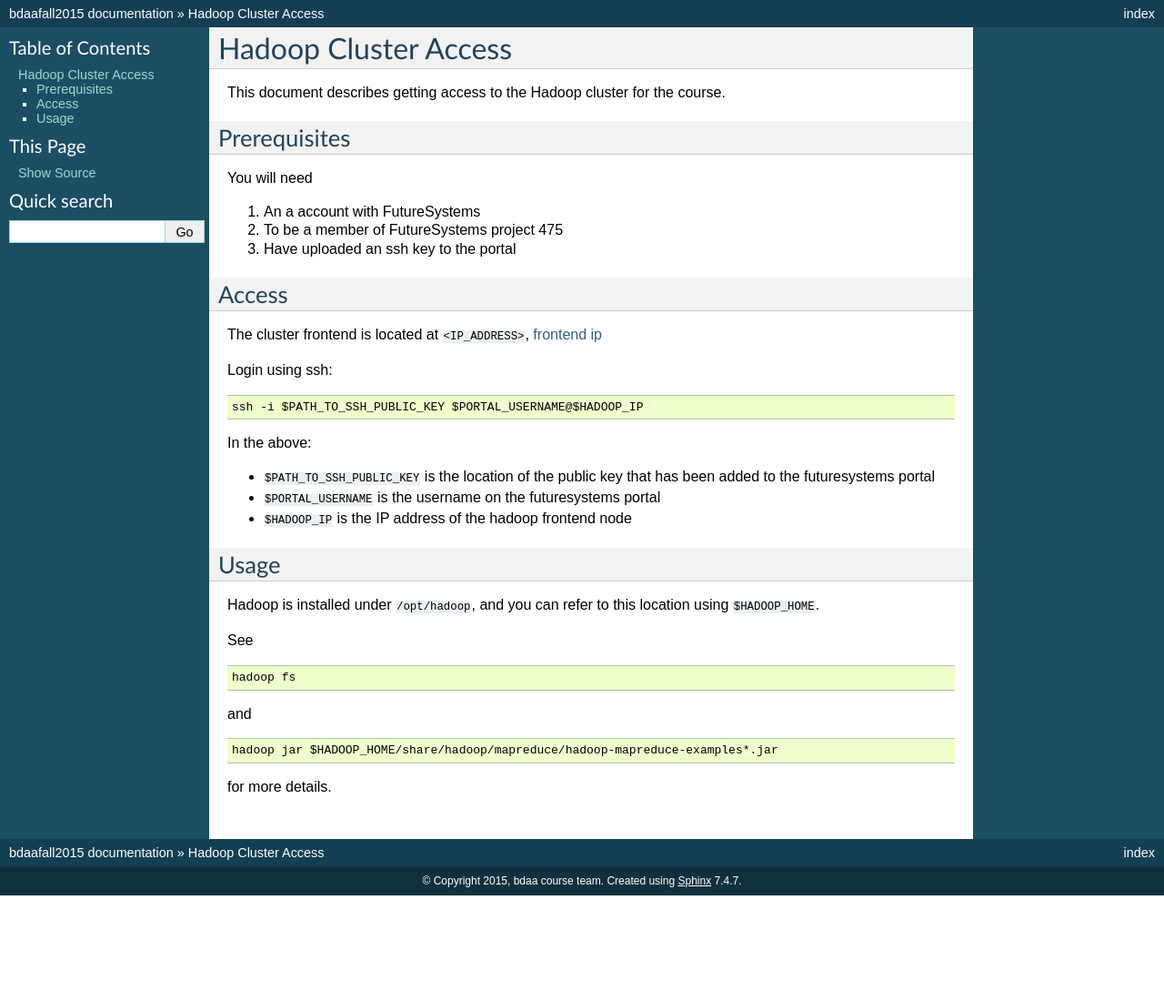
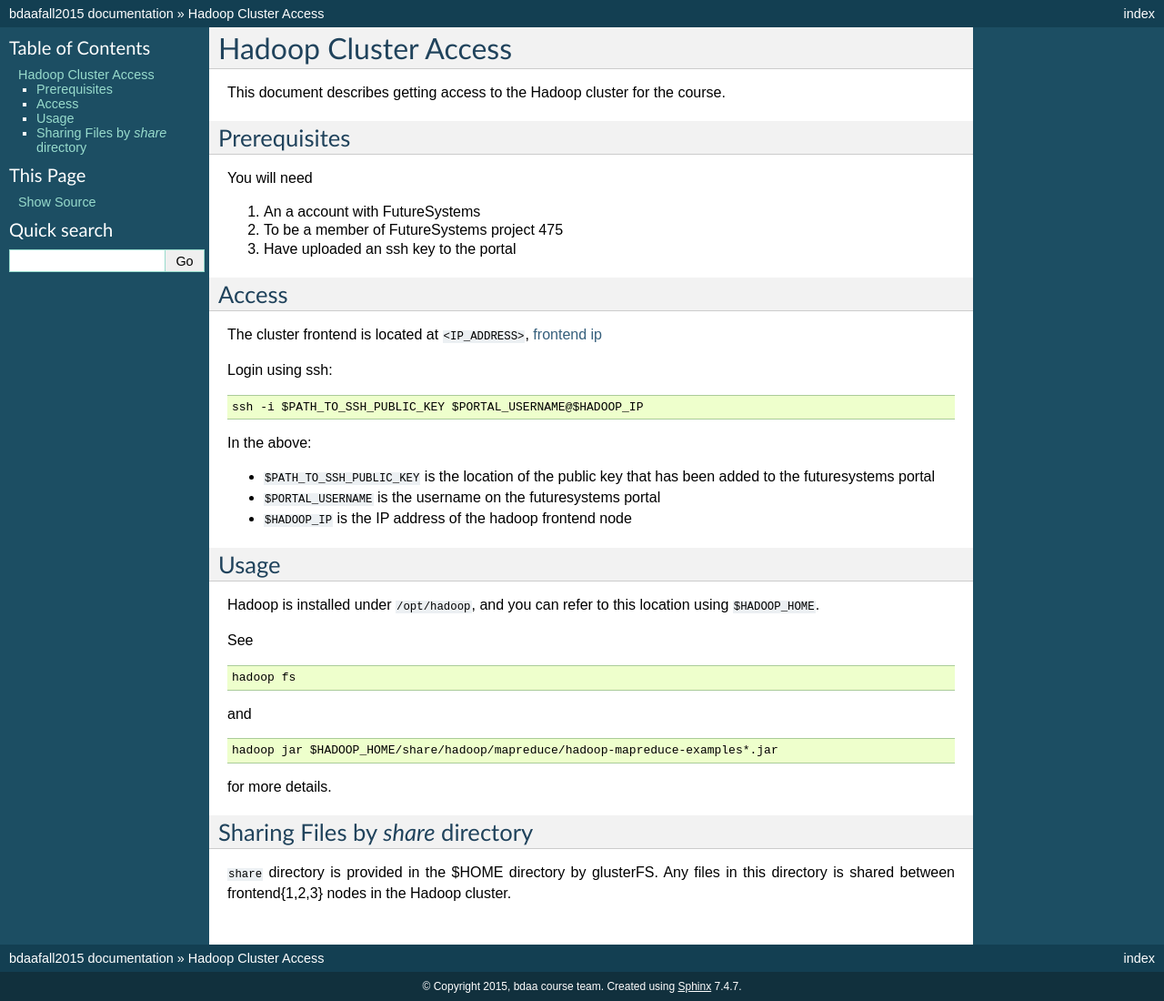
Before and after one commit to cglmoocs/bdaafall2015, a Sphinx documentation site: the page built from docs/source/HadoopClusterAccess.rst, in a window 1280 px wide. Shown: the whole page at 91% size. Built offline with Sphinx 7.4.7, drawn with Linux system fonts in a browser that asks for light colours; before the commit the page ends 984 px from its top, so only the background shows below that.

Commit message:
Update HadoopClusterAccess.rst

```diff
--- a/docs/source/HadoopClusterAccess.rst
+++ b/docs/source/HadoopClusterAccess.rst
@@ -59,3 +59,9 @@
    hadoop jar $HADOOP_HOME/share/hadoop/mapreduce/hadoop-mapreduce-examples*.jar
 
 for more details.
+
+Sharing Files by `share` directory
+-------------------------------------------------------------------------------
+
+``share`` directory is provided in the $HOME directory by glusterFS. Any files
+in this directory is shared between frontend{1,2,3} nodes in the Hadoop cluster.
```
